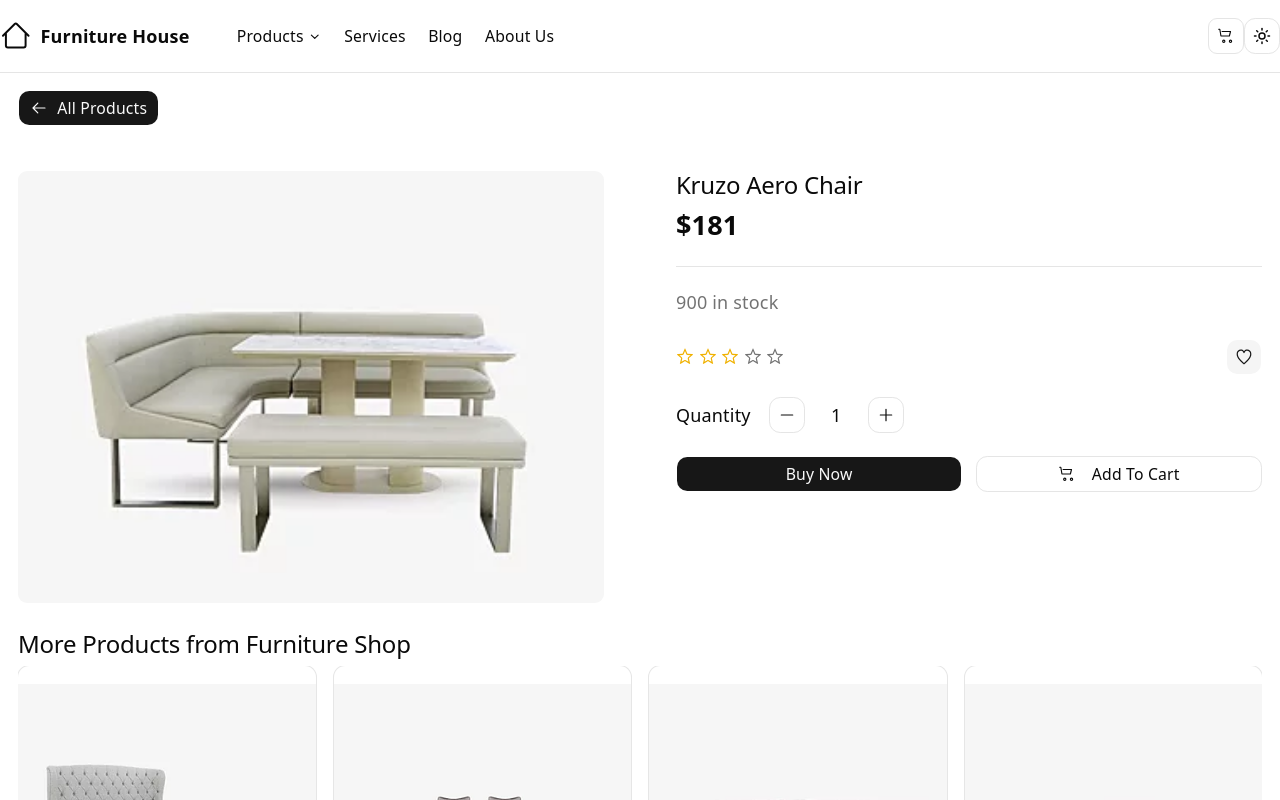
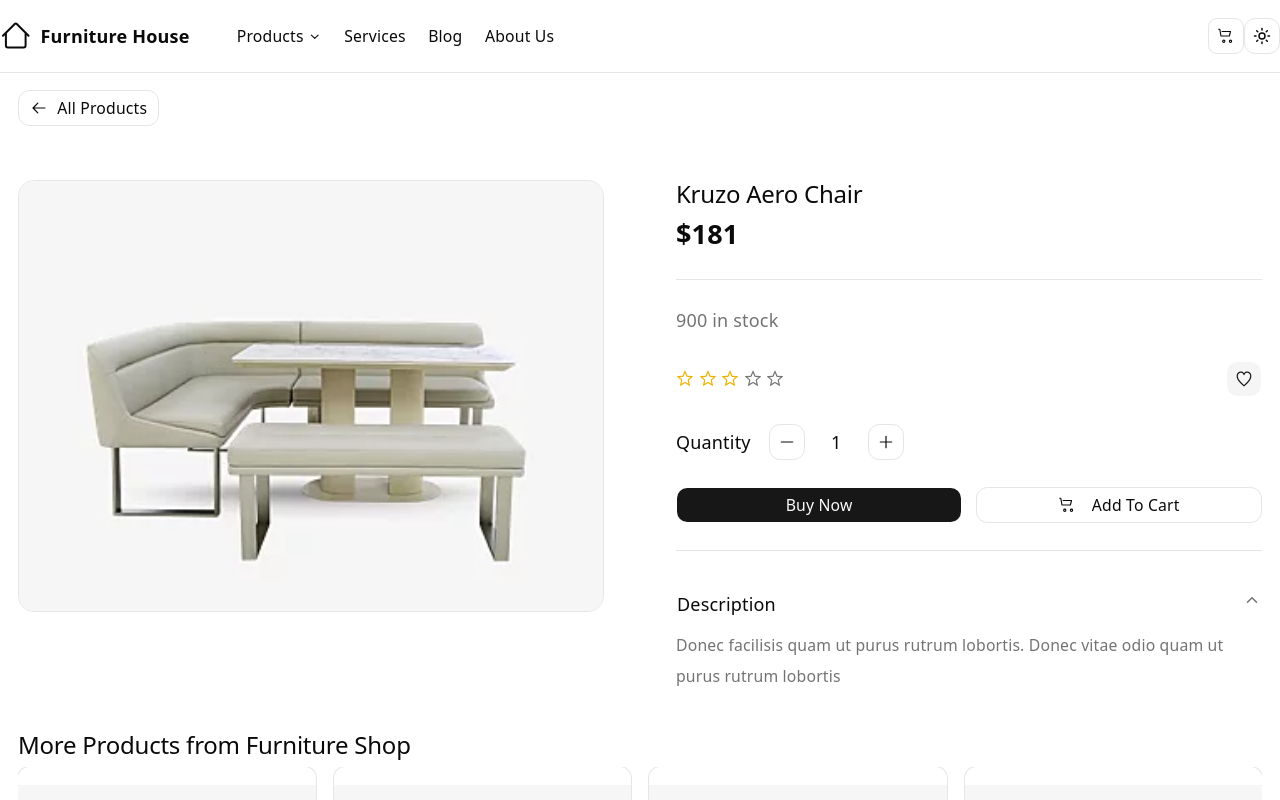
Before and after one commit to myatmonphyusin2022-spec/Furniture, a React (Vite) app in the folder Furniture/: page /products/uuid2 in a window 1280 px wide. Shown: the top 800 px of the page. Built offline with nearby package versions, Linux system fonts and the light colour scheme.

Commit message:
Updated ProductDetail

```diff
--- a/Furniture/src/pages/products/ProductDetail.tsx
+++ b/Furniture/src/pages/products/ProductDetail.tsx
@@ -5,6 +5,13 @@ import Rating from "@/components/products/Rating";
 import AddToFavorite from "@/components/products/AddToFavorite";
 
 import { Button } from "@/components/ui/button";
+
+import {
+  Accordion,
+  AccordionContent,
+  AccordionItem,
+  AccordionTrigger,
+} from "@/components/ui/accordion";
 
 import {
   Carousel,
@@ -22,7 +29,7 @@ import { Link, useNavigate, useParams } from "react-router-dom";
 
 import Autoplay from "embla-carousel-autoplay";
 
-import React, { useRef, useState } from "react";
+import { useRef, useState } from "react";
 
 import { formatPrice } from "@/lib/utils";
 
@@ -86,16 +93,15 @@ function ProductDetail() {
   return (
     <div className="container mx-auto p-4">
       {/* BACK BUTTON */}
-      <Button asChild className="mb-4">
+      <Button asChild variant="outline" className="mb-6">
         <Link to="/products" className="flex items-center gap-2">
           <Icons.arrowLeft className="h-4 w-4" />
-
           <span>All Products</span>
         </Link>
       </Button>
 
       {/* PRODUCT SECTION */}
-      <section className="my-6 flex flex-col gap-8 md:flex-row md:gap-16">
+      <section className="my-6 flex flex-col gap-10 md:flex-row md:gap-16">
         {/* IMAGE CAROUSEL */}
         <Carousel
           plugins={[plugin.current]}
@@ -105,7 +111,7 @@ function ProductDetail() {
           <CarouselContent>
             {product.images.map((image) => (
               <CarouselItem key={image}>
-                <div className="relative h-96 w-full overflow-hidden rounded-md">
+                <div className="bg-muted relative h-96 w-full overflow-hidden rounded-xl border">
                   <img
                     src={image}
                     alt={product.name}
@@ -117,16 +123,14 @@ function ProductDetail() {
           </CarouselContent>
         </Carousel>
 
-        <Separator className="mt-4 md:hidden" />
-
         {/* PRODUCT INFO */}
-        <div className="flex flex-col gap-5 md:w-1/2">
+        <div className="flex flex-col gap-6 md:w-1/2">
           {/* TITLE */}
           <div className="space-y-2">
             <h2 className="text-3xl font-bold">{product.name}</h2>
 
             <p className="text-2xl font-semibold">
-              {formatPrice(Number(product.price))}
+              {formatPrice(product.price)}
             </p>
           </div>
 
@@ -189,6 +193,26 @@ function ProductDetail() {
               Add To Cart
             </Button>
           </div>
+
+          <Separator />
+
+          {/* ACCORDION */}
+          <Accordion
+            type="single"
+            collapsible
+            defaultValue="description"
+            className="w-full"
+          >
+            <AccordionItem value="description">
+              <AccordionTrigger className="text-base font-medium">
+                Description
+              </AccordionTrigger>
+
+              <AccordionContent className="text-muted-foreground leading-7">
+                {product.description ?? "No description is available."}
+              </AccordionContent>
+            </AccordionItem>
+          </Accordion>
         </div>
       </section>
 
```
